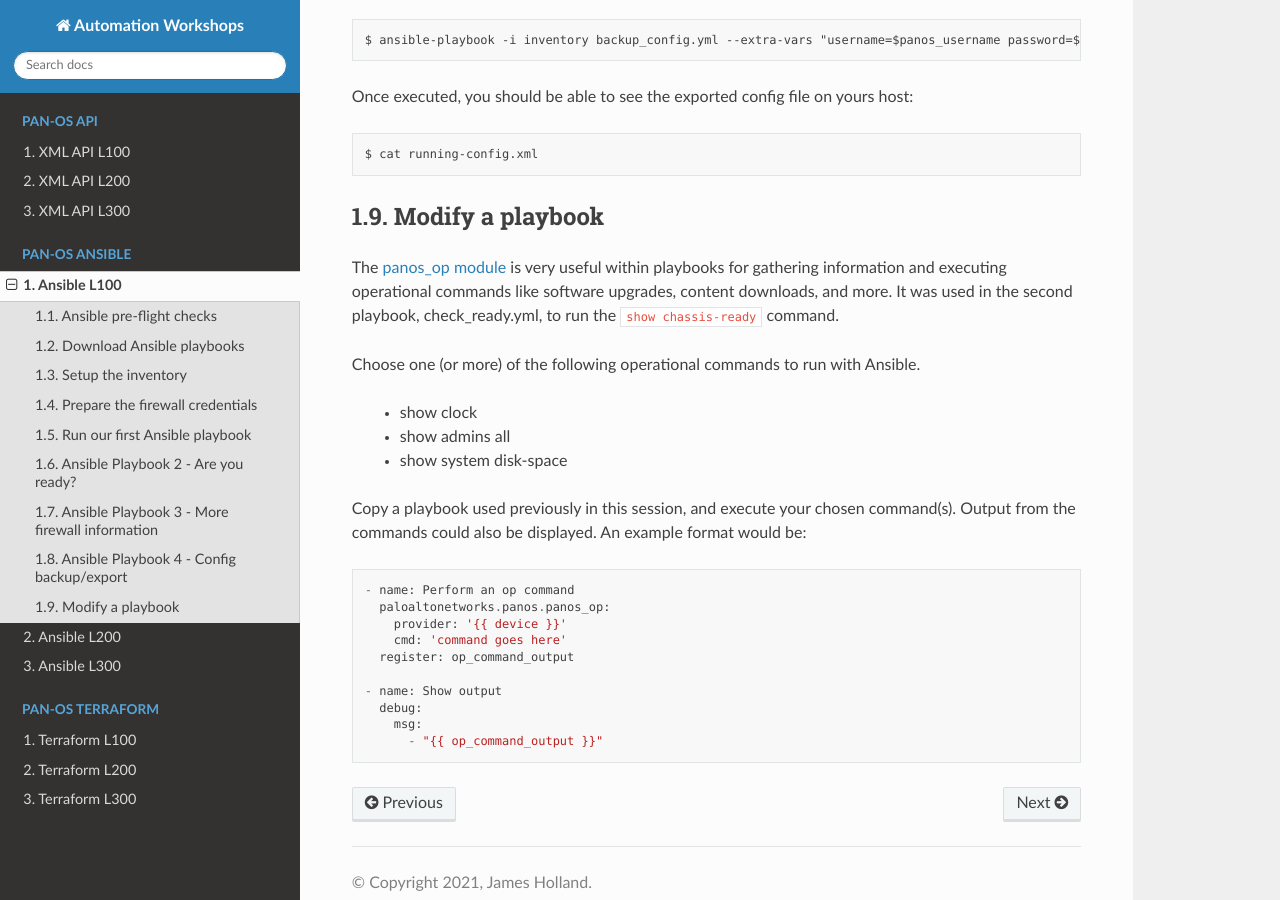
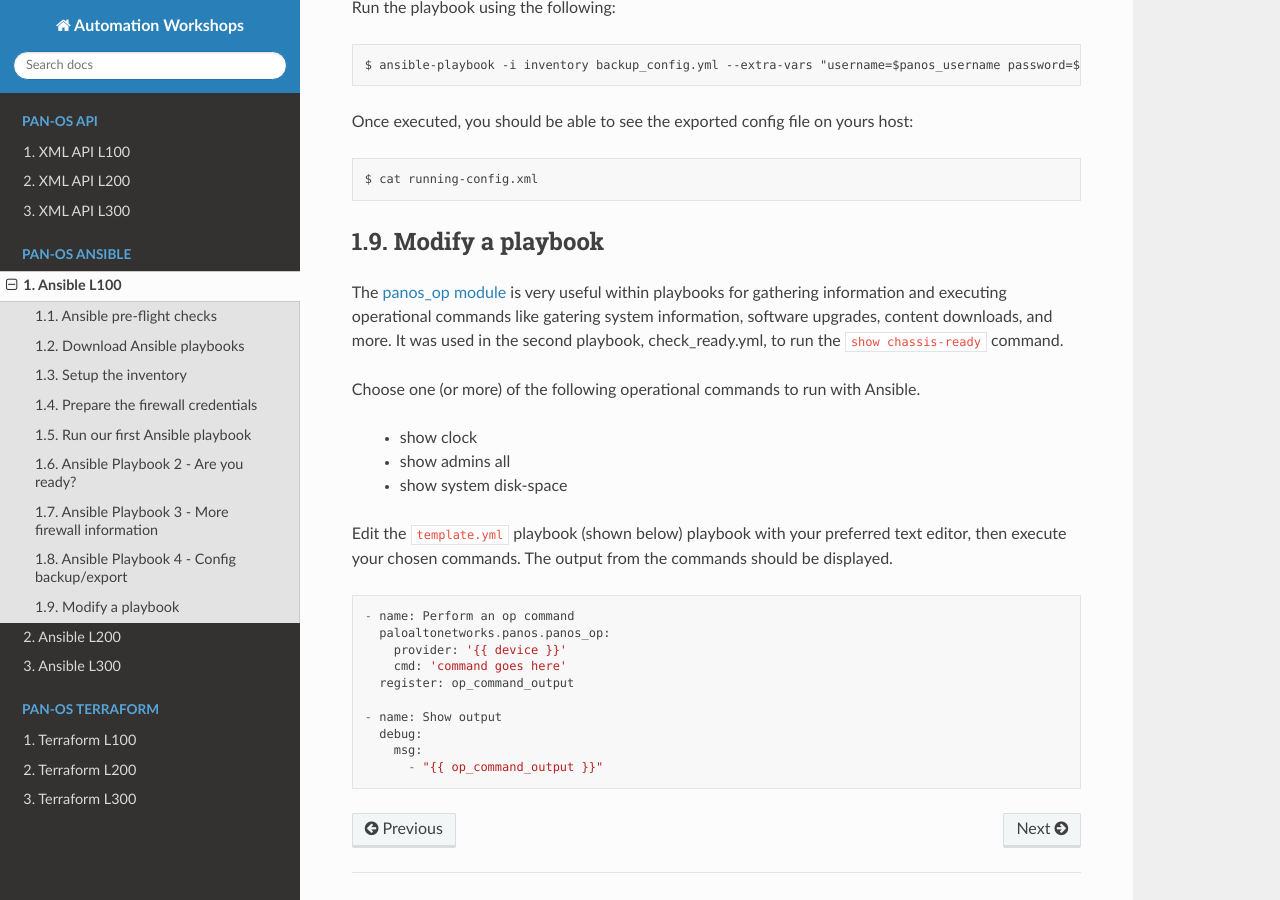
Before and after one commit to jamesholland-uk/automation-workshops, a Sphinx documentation site: the page built from docs/ansible/l100.rst, in a window 1280 px wide and 900 px high, scrolled down 6720 px. Built offline with Sphinx 7.4.7 and the Read the Docs theme 2.0.0, drawn with Linux system fonts in a browser that asks for light colours; some of the changed text lies outside the part shown.

Commit message:
Docs and extra config playbook

```diff
--- a/docs/ansible/l100.rst
+++ b/docs/ansible/l100.rst
@@ -41,7 +41,7 @@
             libyaml = True
 
 
-Now let's install the PAN-OS Collection
+Now let's install the PAN-OS Collection:
 
 .. code-block::
         :class: copy-button
@@ -55,7 +55,7 @@
 
         $ ansible-doc --list | grep paloaltonetworks.panos
 
-The output should list al the modules in the PAN-OS Collection, and the end of the list should look something like this:
+The output should list all the modules in the PAN-OS Collection, the end of the list should look something like this:
 
 .. code-block::
 
@@ -130,7 +130,7 @@
         ip_address: '192.168.55.10'
 
 
-Change the IP address in this file to match your firewalls's management IP address:
+Change the IP address in this file to match your firewalls's management IP address, either use your preferred text editor to replace the IP address in ``host_vars/firewall.yml``, or use this command:
 
 .. code-block::
         :class: copy-button
@@ -368,7 +368,7 @@
 ==================================
 
 The `panos_op module
-<https://paloaltonetworks.github.io/pan-os-ansible/modules/panos_op.html>`_ is very useful within playbooks for gathering information and executing operational commands like software upgrades, content downloads, and more. It was used in the second playbook, check_ready.yml, to run the ``show chassis-ready`` command.
+<https://paloaltonetworks.github.io/pan-os-ansible/modules/panos_op.html>`_ is very useful within playbooks for gathering information and executing operational commands like gatering system information, software upgrades, content downloads, and more. It was used in the second playbook, check_ready.yml, to run the ``show chassis-ready`` command.
 
 Choose one (or more) of the following operational commands to run with Ansible.
 
@@ -376,7 +376,7 @@
     * show admins all
     * show system disk-space
 
-Copy a playbook used previously in this session, and execute your chosen command(s). Output from the commands could also be displayed. An example format would be:
+Edit the ``template.yml`` playbook (shown below) playbook with your preferred text editor, then execute your chosen commands. The output from the commands should be displayed.
 
 .. code-block::
         :class: copy-button
```
Also changed, not shown: 1 other file.
